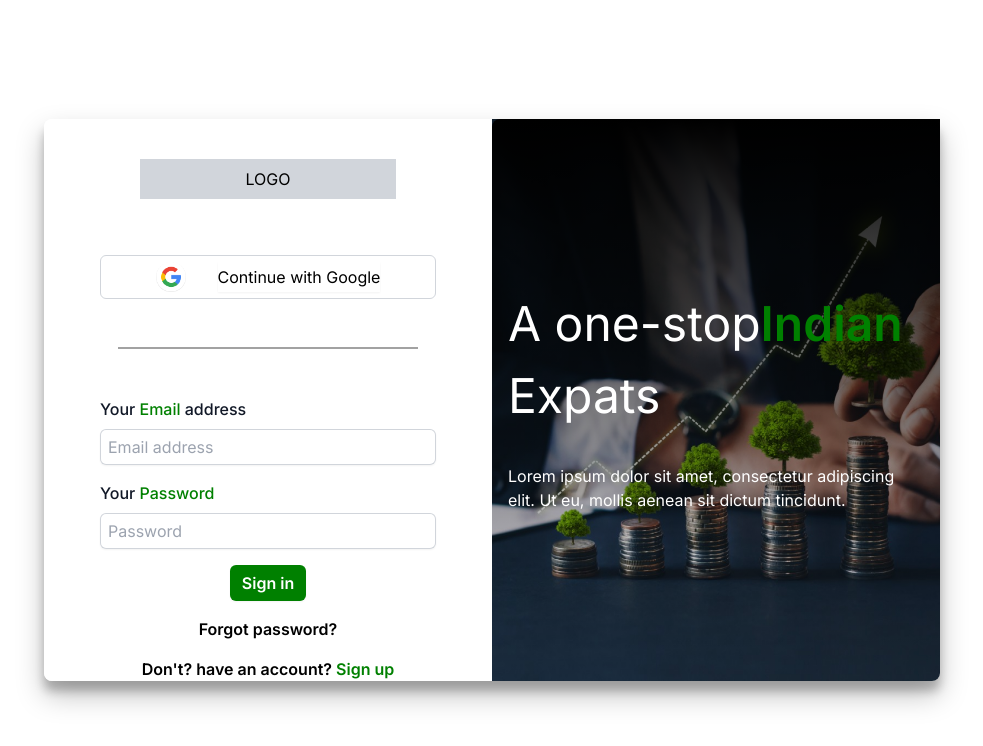
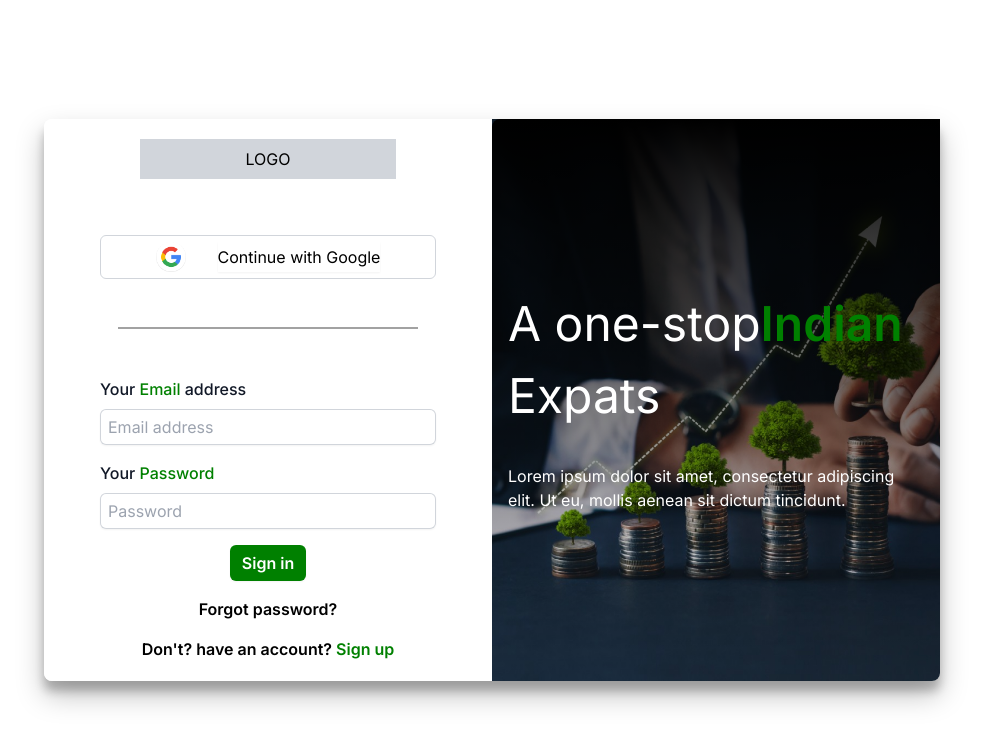
Before and after one commit to PSchristopher/NRI, a Next.js app: page /login in a window 1280 px wide. Shown: the top 746 px of the page, without its empty margins (148-1131 px from the left). Built offline with nearby package versions, Linux system fonts and the light colour scheme.

Commit message:
changes in login page

```diff
--- a/src/app/login/page.tsx
+++ b/src/app/login/page.tsx
@@ -14,7 +14,7 @@ const LoginForm = () => {
 
   return (
 
-<div className='container flex justify-center items-center h-screen'>
+<div className='flex justify-center items-center h-screen'>
 <div className={`rounded-lg w-[70%] ${isLoginForm }  child-container`}>        {isLoginForm ? (
           <SignIn toggleForm={toggleForm} />
         ) : (
--- a/src/components/signin.tsx
+++ b/src/components/signin.tsx
@@ -11,7 +11,7 @@ const SignIn: React.FC<SignInProps> = ({ toggleForm }: SignInProps) => {
     <>
 <div className='flex '>
 <div className='w-1/2 bg-white rounded-r-lg rounded-l-lg flex justify-center items-center signIn'  >
-  <div className='w-full flex flex-col items-center pt-10 gap-4'>
+  <div className='w-full flex flex-col items-center py-5 gap-4'>
   <div className='bg-gray-300 text-black flex justify-center w-14 p-2 px-32 mb-10'>LOGO</div>
 <GoogleAuthButton />
 <div>
```
